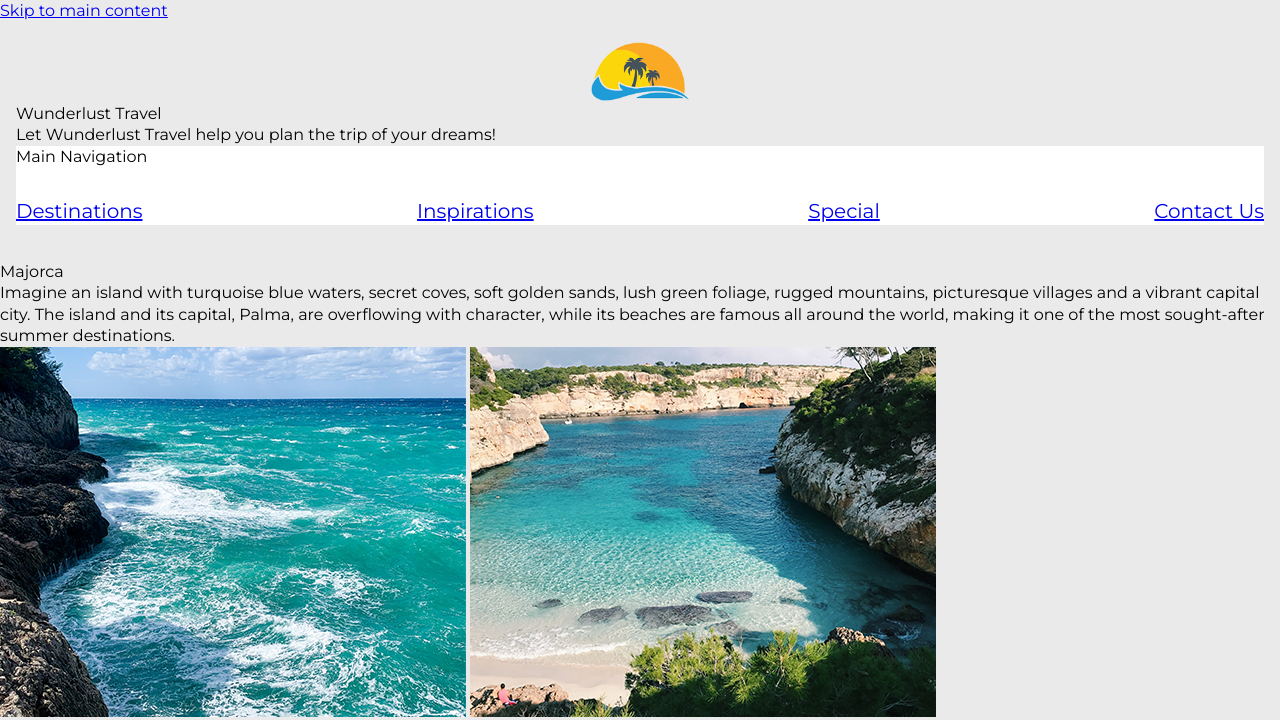
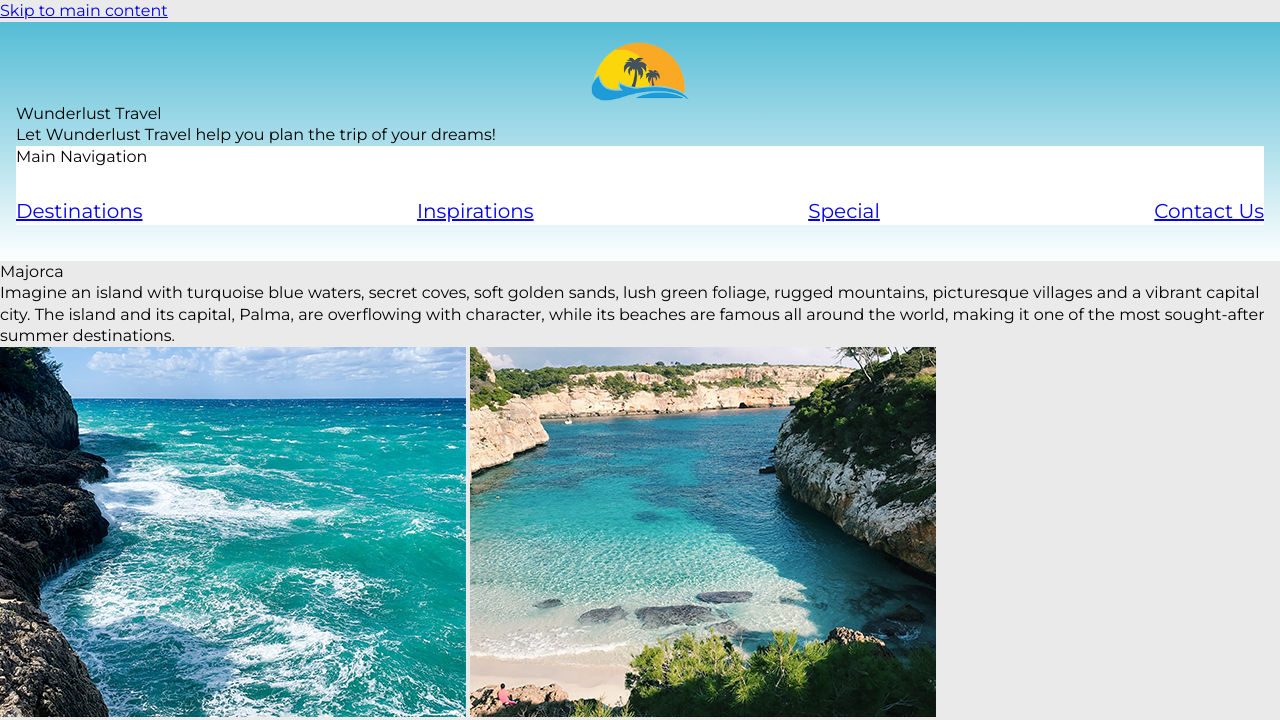
Before and after one commit to Mozhi2/wunderlust, a plain HTML site: page majorca.html in a window 1280 px wide. Shown: the top 720 px of the page. Drawn offline with Linux system fonts and the light colour scheme; a web font is replaced by a local one.

Commit message:
update styles.css

```diff
--- a/styles.css
+++ b/styles.css
@@ -218,7 +218,7 @@ body {
 }
 
 header{
-    background-color: linear-gradient(var(--teal), var(--white));
+    background-image: linear-gradient(var(--teal), var(--white));
 }
 
 header img{
@@ -238,6 +238,7 @@ header img{
 
 h1{
     order: 3;
+    font-family: var(--fonts);
 }
 
 nav {
```
